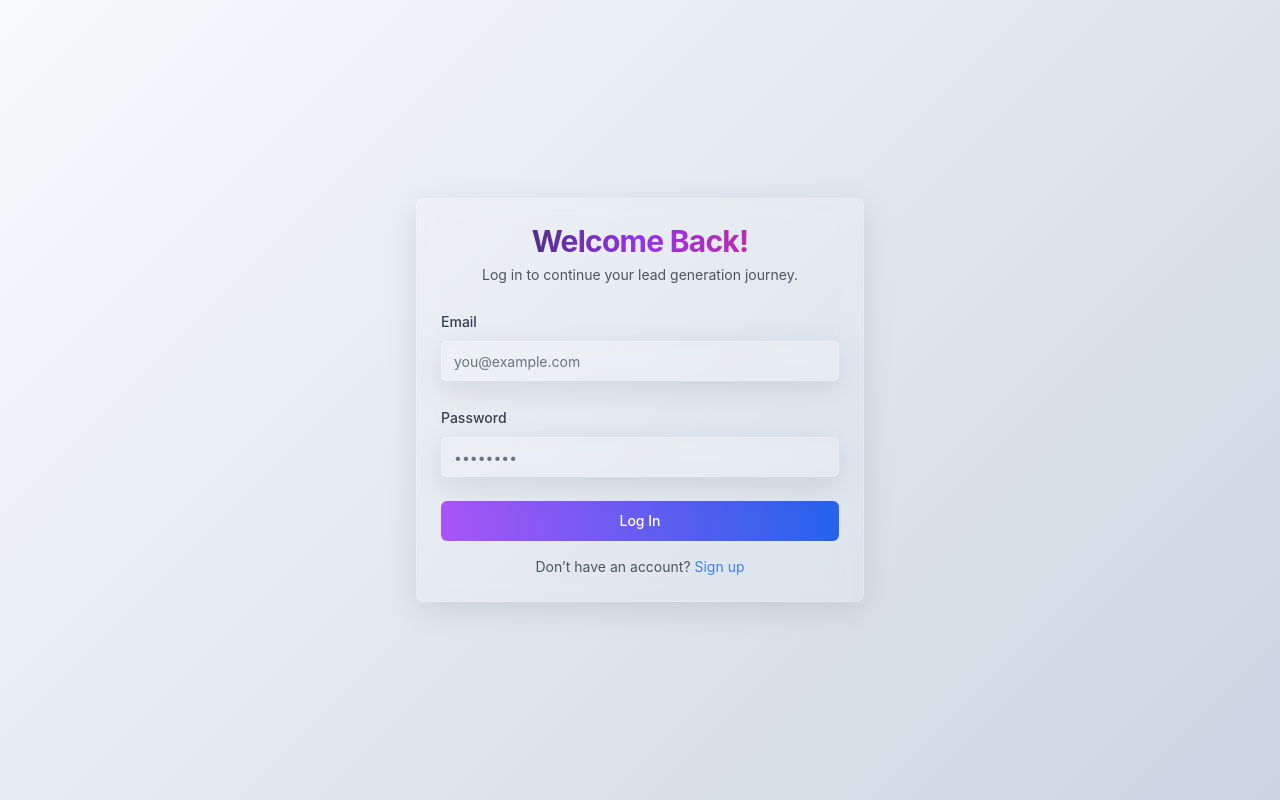
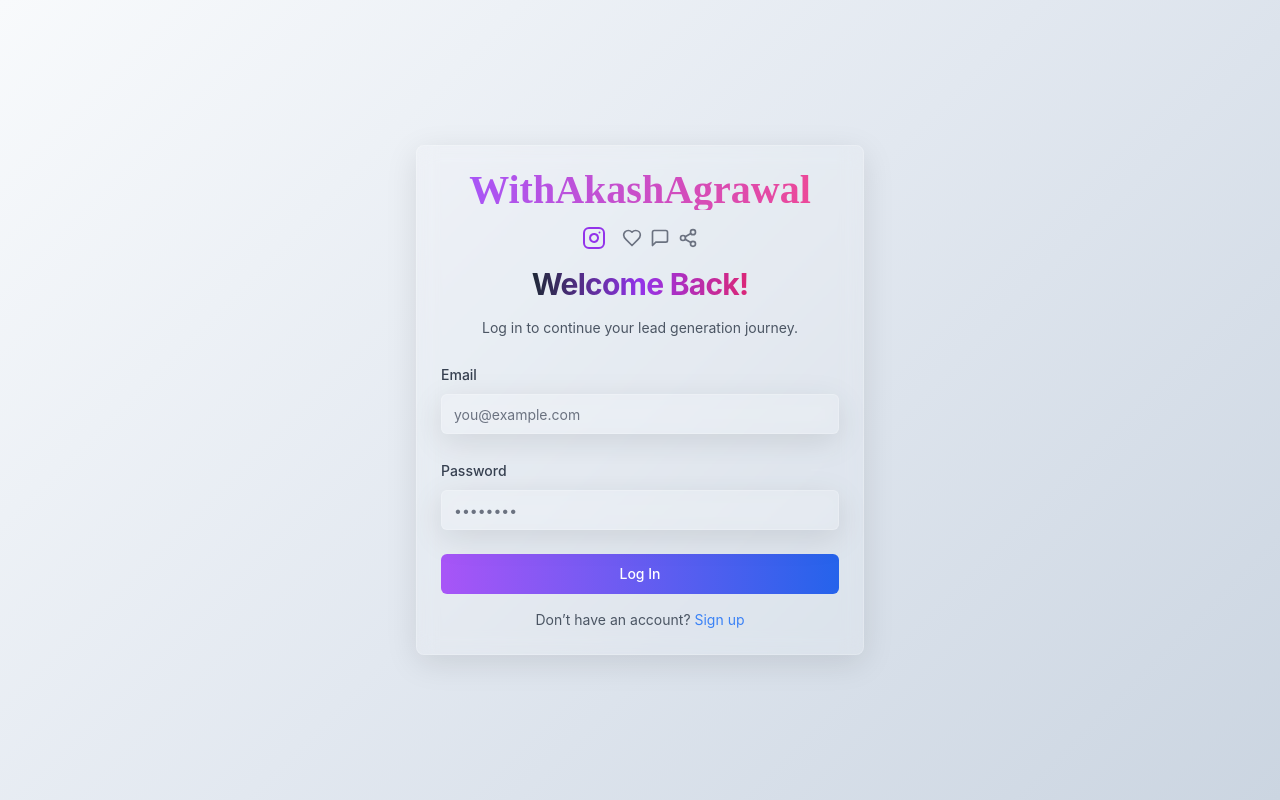
Before and after one commit to Lukkhaghungroo/insta-hunt-withakashagrawal-7d2bae23, a React (Vite) app: page /login in a window 1280 px wide. Built offline with nearby package versions, Linux system fonts and the light colour scheme.

Commit message:
Update Login.tsx

```diff
--- a/src/pages/Login.tsx
+++ b/src/pages/Login.tsx
@@ -5,6 +5,7 @@ import { Button } from '@/components/ui/button';
 import { Input } from '@/components/ui/input';
 import { Card, CardContent, CardHeader, CardTitle, CardDescription } from '@/components/ui/card';
 import { Label } from '@/components/ui/label';
+import { Instagram, Heart, MessageSquare, Share2 } from 'lucide-react';
 
 export default function Login() {
   const navigate = useNavigate();
@@ -32,15 +33,28 @@ export default function Login() {
   };
 
   return (
-    <div className="flex items-center justify-center min-h-screen">
+    <div className="flex items-center justify-center min-h-screen p-4">
       <Card className="w-full max-w-md glass border-white/20 dark:border-white/20 border-gray-200">
         <CardHeader className="text-center">
+          <div className="flex flex-col items-center justify-center space-y-4">
+            <h1 className="text-4xl text-transparent bg-clip-text bg-gradient-to-r from-purple-500 to-pink-500 gothic-cursive-font">
+              WithAkashAgrawal
+            </h1>
+            <div className="flex items-center space-x-4">
+              <Instagram className="h-6 w-6 text-purple-600 dark:text-purple-400" />
+              <div className="flex space-x-2 text-gray-500 dark:text-gray-400">
+                <Heart className="h-5 w-5" />
+                <MessageSquare className="h-5 w-5" />
+                <Share2 className="h-5 w-5" />
+              </div>
+            </div>
             <CardTitle className="text-3xl font-bold bg-gradient-to-r from-gray-800 via-purple-600 to-pink-600 dark:from-white dark:via-purple-200 dark:to-pink-200 bg-clip-text text-transparent gothic-glow">
               Welcome Back!
             </CardTitle>
             <CardDescription className="text-gray-600 dark:text-white/70 mt-2">
               Log in to continue your lead generation journey.
             </CardDescription>
+          </div>
         </CardHeader>
         <CardContent>
           <form onSubmit={handleLogin} className="space-y-6">
```
Lines whose indentation alone changed are shown as unchanged.
